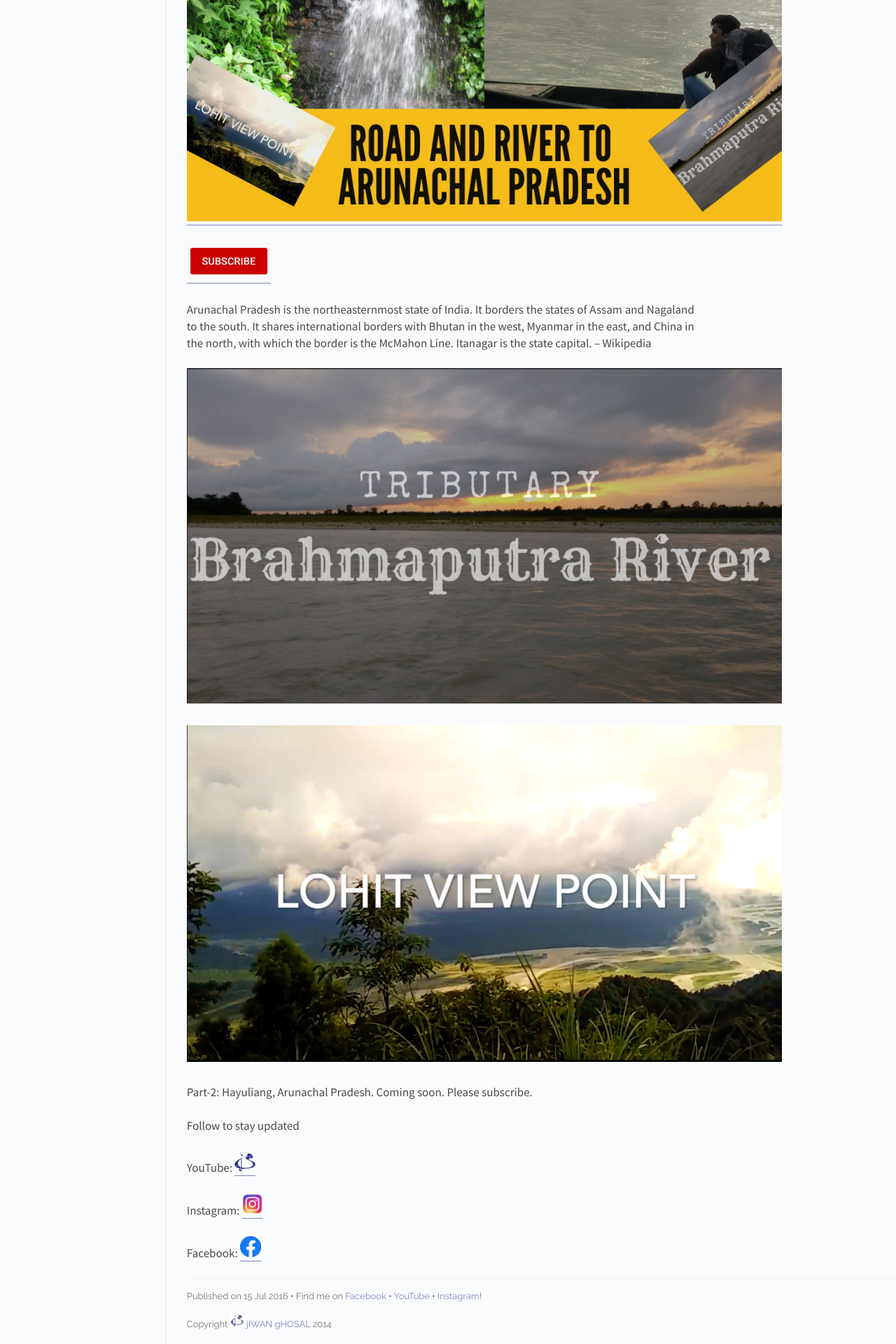
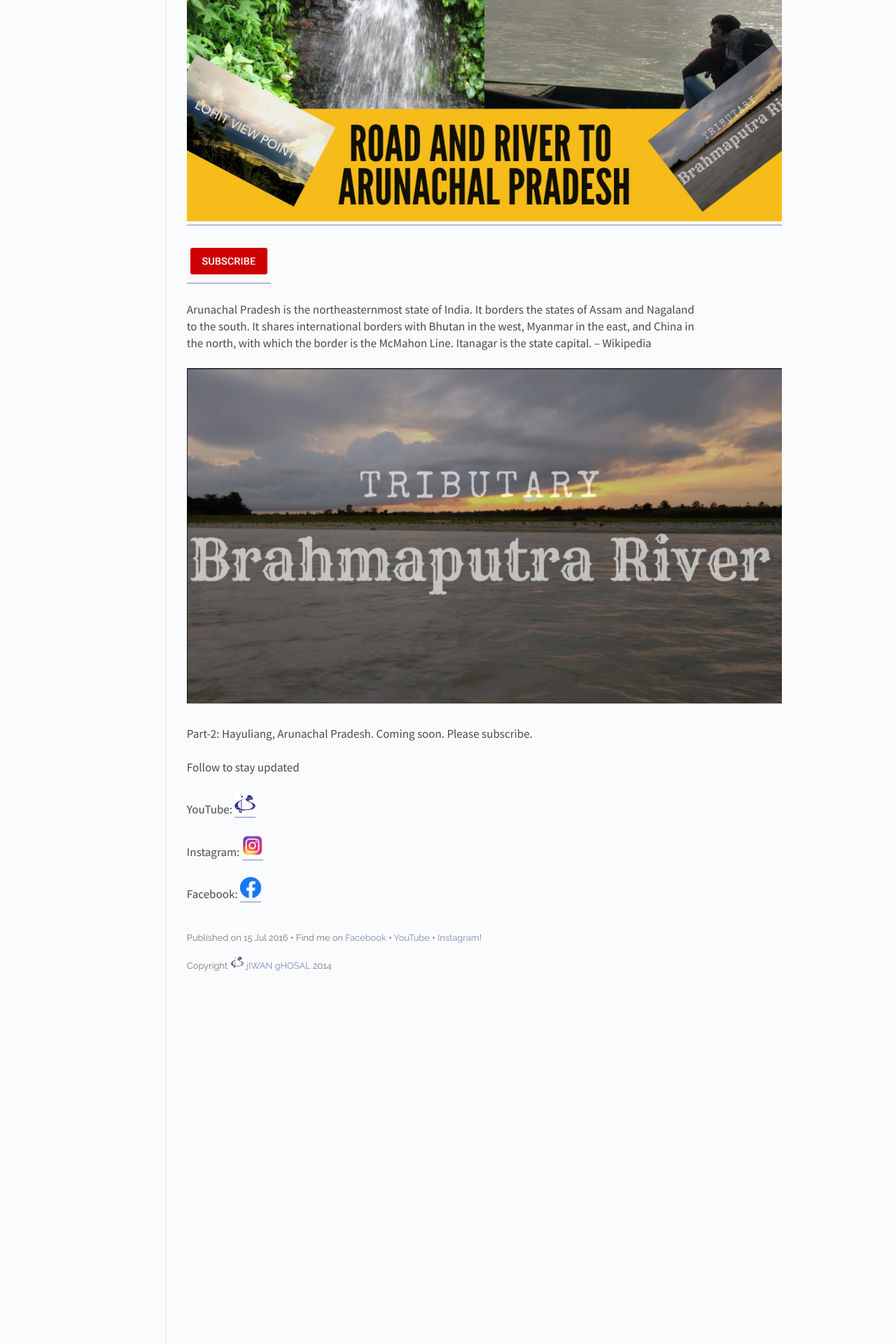
Before and after one commit to heartstchr/Blog, a Jekyll site: the page built from _posts/2016-07-15-Road-and-River-to-Arunachal-Pradesh-India copy.md, in a window 1280 px wide. Shown: the part 972-2892 px from the top of the page at 70% size. Built offline with Jekyll 4.4.1, drawn with Linux system fonts in a browser that asks for light colours; Markdown is read by kramdown in place of the engine named in the settings.

Commit message:
addin part 2

```diff
--- a/_posts/2016-07-15-Road-and-River-to-Arunachal-Pradesh-India copy.md
+++ b/_posts/2016-07-15-Road-and-River-to-Arunachal-Pradesh-India copy.md
@@ -19,8 +19,6 @@ Arunachal Pradesh is the northeasternmost state of India. It borders the states
 
 ![thumbnail](https://heartstchr.github.io/tech-blog/assets/images/ArunachalPradeshBrabhaputra.jpg )
 
-![thumbnail](https://heartstchr.github.io/tech-blog/assets/images/ArunachalPradeshLohit.jpg )
-
 Part-2: Hayuliang, Arunachal Pradesh. Coming soon. Please subscribe.
 
 Follow to stay updated
```
